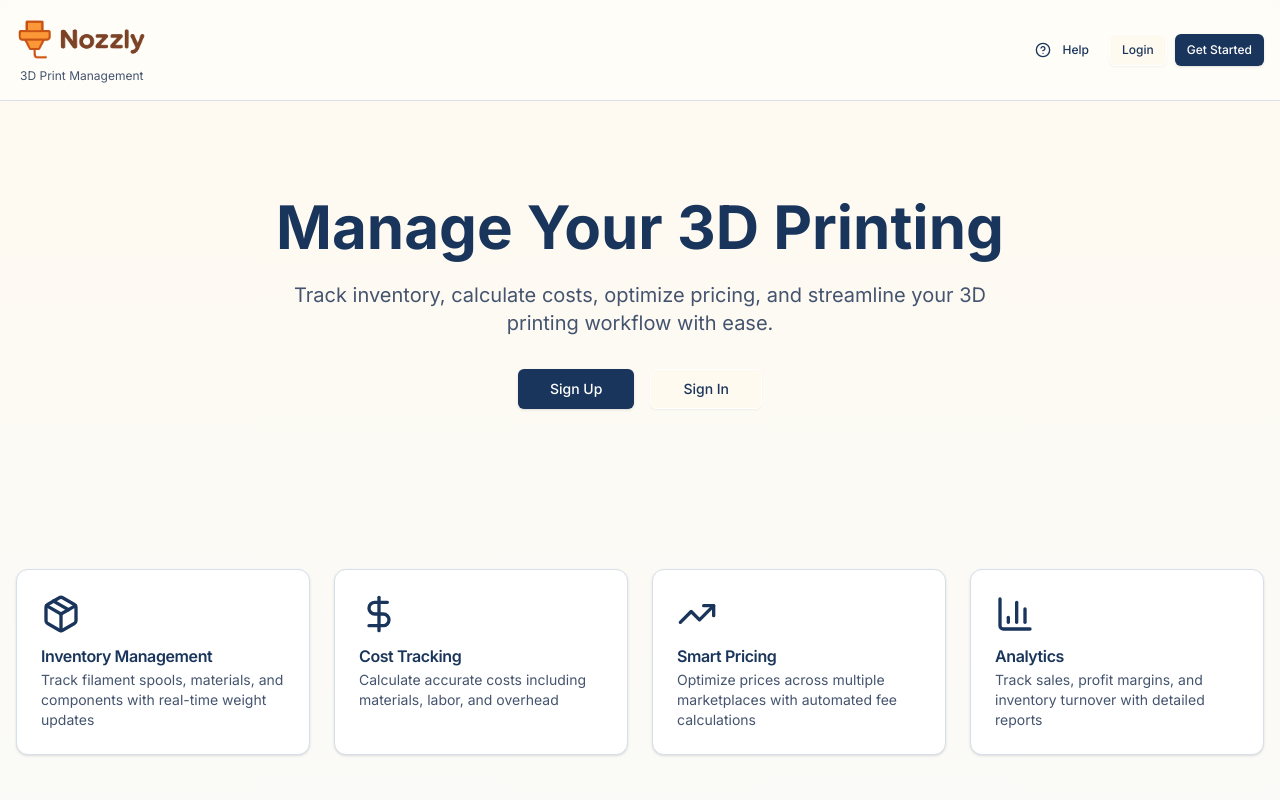
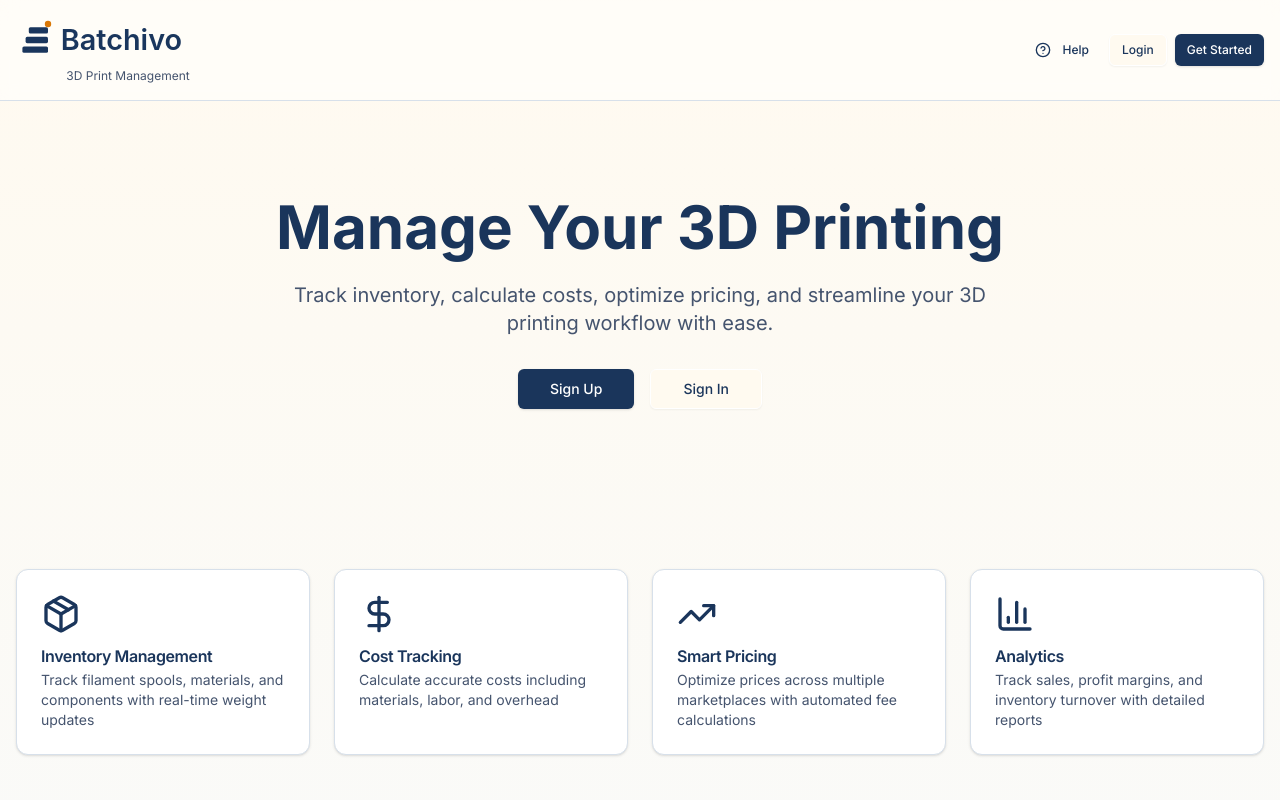
Before and after one commit to techize/batchivo, a React (Vite) app in the folder frontend/: page / in a window 1280 px wide. Shown: the top 800 px of the page. Built offline with nearby package versions, Linux system fonts and the light colour scheme; no server answers.

Commit message:
Add simple SVG text logo for Batchivo rebrand

```diff
--- a/frontend/src/components/layout/AppLayout.tsx
+++ b/frontend/src/components/layout/AppLayout.tsx
@@ -137,7 +137,7 @@ export function AppLayout({ children }: AppLayoutProps) {
           <div className="flex items-center justify-between gap-2">
             {/* Logo */}
             <Link to="/dashboard" className="flex flex-col items-center gap-0.5 flex-shrink-0">
-              <img src="/logo.png?v=8" alt="Batchivo Logo" className="h-8 sm:h-10 md:h-12 w-auto object-contain" />
+              <img src="/logo.svg" alt="Batchivo Logo" className="h-8 sm:h-10 md:h-12 w-auto object-contain" />
               <p className="hidden sm:block text-[10px] md:text-xs text-muted-foreground whitespace-nowrap">
                 Production Tracking for Makers
               </p>
--- a/frontend/src/components/platform/PlatformLayout.tsx
+++ b/frontend/src/components/platform/PlatformLayout.tsx
@@ -64,7 +64,7 @@ export function PlatformLayout({ children }: PlatformLayoutProps) {
             {/* Logo and Platform Badge */}
             <div className="flex items-center gap-3">
               <Link to="/dashboard" className="flex flex-col items-center gap-0.5 flex-shrink-0">
-                <img src="/logo.png?v=8" alt="Batchivo Logo" className="h-8 sm:h-10 md:h-12 w-auto object-contain" />
+                <img src="/logo.svg" alt="Batchivo Logo" className="h-8 sm:h-10 md:h-12 w-auto object-contain" />
               </Link>
               <div className="hidden sm:flex items-center gap-2 px-2 py-1 bg-purple-100 dark:bg-purple-900 rounded-md">
                 <Shield className="h-4 w-4 text-purple-600 dark:text-purple-300" />
--- a/frontend/src/pages/Landing.tsx
+++ b/frontend/src/pages/Landing.tsx
@@ -17,7 +17,7 @@ export function Landing() {
         <div className="container mx-auto px-4 py-3 md:py-4">
           <div className="flex items-center justify-between gap-4">
             <div className="flex flex-col items-center gap-1 flex-shrink-0">
-              <img src="/logo.png?v=8" alt="Batchivo" className="h-10 md:h-12 w-auto object-contain" />
+              <img src="/logo.svg" alt="Batchivo" className="h-10 md:h-12 w-auto object-contain" />
               <p className="text-xs text-muted-foreground whitespace-nowrap">
                 3D Print Management
               </p>
--- a/frontend/src/pages/help/HelpGuide.tsx
+++ b/frontend/src/pages/help/HelpGuide.tsx
@@ -125,7 +125,7 @@ export function HelpGuide() {
               </Sheet>
 
               <Link to="/help" className="flex items-center gap-2">
-                <img src="/logo.png?v=8" alt="Batchivo" className="h-8 w-auto" />
+                <img src="/logo.svg" alt="Batchivo" className="h-8 w-auto" />
                 <span className="text-lg font-semibold hidden sm:inline">Help Center</span>
               </Link>
             </div>
--- a/frontend/src/pages/help/HelpIndex.tsx
+++ b/frontend/src/pages/help/HelpIndex.tsx
@@ -118,7 +118,7 @@ export function HelpIndex() {
         <div className="container mx-auto px-4 py-4">
           <div className="flex items-center justify-between">
             <Link to="/" className="flex items-center gap-2">
-              <img src="/logo.png?v=8" alt="Batchivo" className="h-8 w-auto" />
+              <img src="/logo.svg" alt="Batchivo" className="h-8 w-auto" />
               <span className="text-lg font-semibold">Help Center</span>
             </Link>
             <div className="flex items-center gap-2">
```
Also changed, not shown: frontend/public/logo.svg (added), 1 other file (tests, documents, lock files or other folders).
